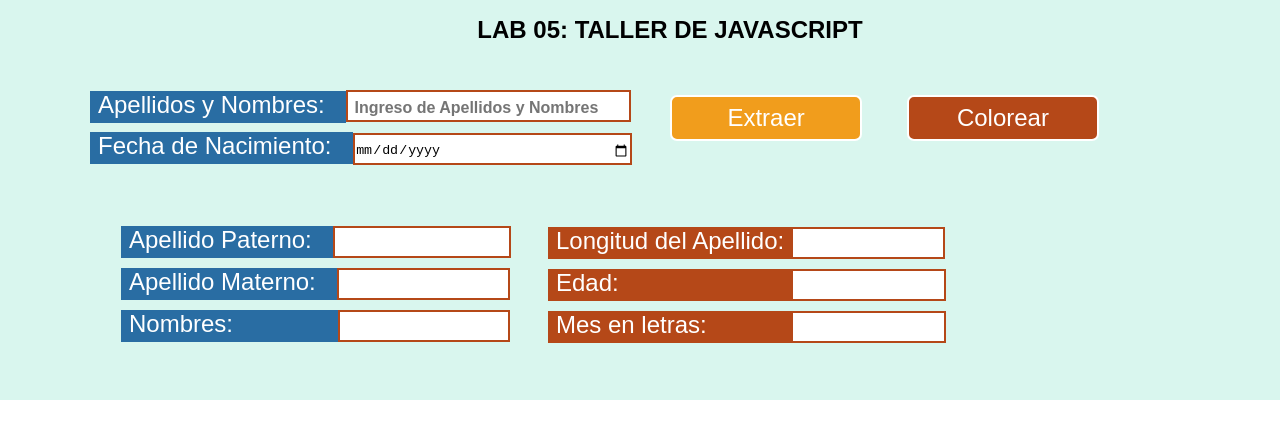
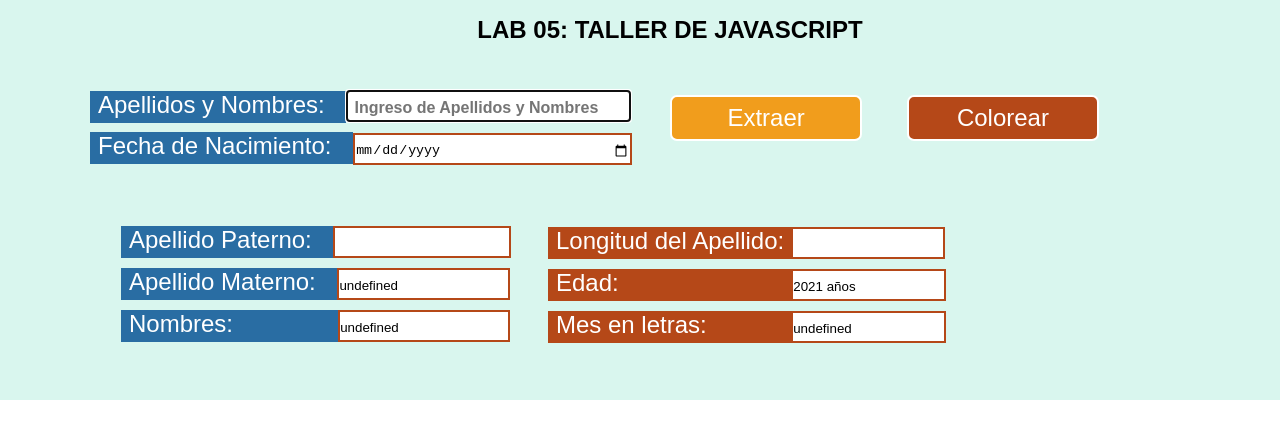
Before and after one commit to EnriqueArana/EnriqueArana.github.io, a plain HTML site: page lab05.html in a window 1280 px wide. Both pictures are taken after a click on the button "Extraer". Shown: the top 438 px of the page. Drawn offline with Linux system fonts and the light colour scheme.

Commit message:
Botón extraer funcionando

```diff
--- a/js/lab05.js
+++ b/js/lab05.js
@@ -0,0 +1,31 @@
+let okButton=document.getElementById("btnextraer");
+okButton.onclick=okayClick;
+
+function okayClick(){
+    const texto = document.getElementById("fname").value;
+    if (texto == ""){
+        document.getElementById("fname").focus();
+    }
+
+    const palabra = texto.split(' ');
+
+    if(palabra.length == 4){
+        document.getElementById("fpat").value=palabra[0];
+        document.getElementById("fmat").value=palabra[1];
+        document.getElementById("fnom").value=palabra[2]+" "+palabra[3];
+        let longitud=palabra[0].length+palabra[1].length;
+        document.getElementById("flon").value=longitud+" letras";
+    }
+    else{
+        document.getElementById("fpat").value=palabra[0];
+        document.getElementById("fmat").value=palabra[1];
+        document.getElementById("fnom").value=palabra[2];
+    }
+
+    const fecha = document.getElementById("fdate").value;
+    const anio = fecha.split('-');
+    let edad = 2021 - anio[0];
+    let meses = ['Enero', "Febrero", "Marzo", "Abril", "Mayo", "Junio", "Julio", "Agosto", "Septiembre", "Octubre", "Noviembre", "Diciembre"];
+    document.getElementById("fage").value = edad+" años";
+    document.getElementById("fletter").value = meses[parseInt(anio[1]-1)];
+}
--- a/lab05.html
+++ b/lab05.html
@@ -28,29 +28,29 @@
             <div class="container3">
                 <div id="seccion-datos3">
                     <label for="fpat" class="texto-plano">Apellido Paterno: </label>
-                    <input type="text" id="fpat" name="fpat" /><br />
+                    <input type="text" id="fpat" name="fpat" readonly="readonly"/><br />
                 </div>
                 <div id="seccion-datos4">
                     <label for="fmat" class="texto-plano">Apellido Materno: </label>
-                    <input type="text" id="fmat" name="fmat" /><br />
+                    <input type="text" id="fmat" name="fmat" readonly="readonly"/><br />
                 </div>
                 <div id="seccion-datos5">
                     <label for="fnom" class="texto-nombres">Nombres: </label>
-                    <input type="text" id="fnom" name="fnom" />
+                    <input type="text" id="fnom" name="fnom" readonly="readonly" />
                 </div>
             </div>
             <div class="container4">
                 <div id="seccion-datos6">
                     <label for="flon" id="Longitud-apellido">Longitud del Apellido: </label>
-                    <input type="text" id="flon" name="flon" /><br />
+                    <input type="text" id="flon" name="flon" readonly="readonly"/><br />
                 </div>
                 <div id="seccion-datos7">
                     <label for="fage" id="edad">Edad: </label>
-                    <input type="text" id="fage" name="fage" /><br />
+                    <input type="text" id="fage" name="fage" readonly="readonly"/><br />
                 </div>
                 <div id="seccion-datos8">
                     <label for="fletter" id="mes-letras">Mes en letras: </label>
-                    <input type="text" id="fletter" name="fletter" />
+                    <input type="text" id="fletter" name="fletter" readonly="readonly"/>
                 </div>
             </div>
         </section>
```
